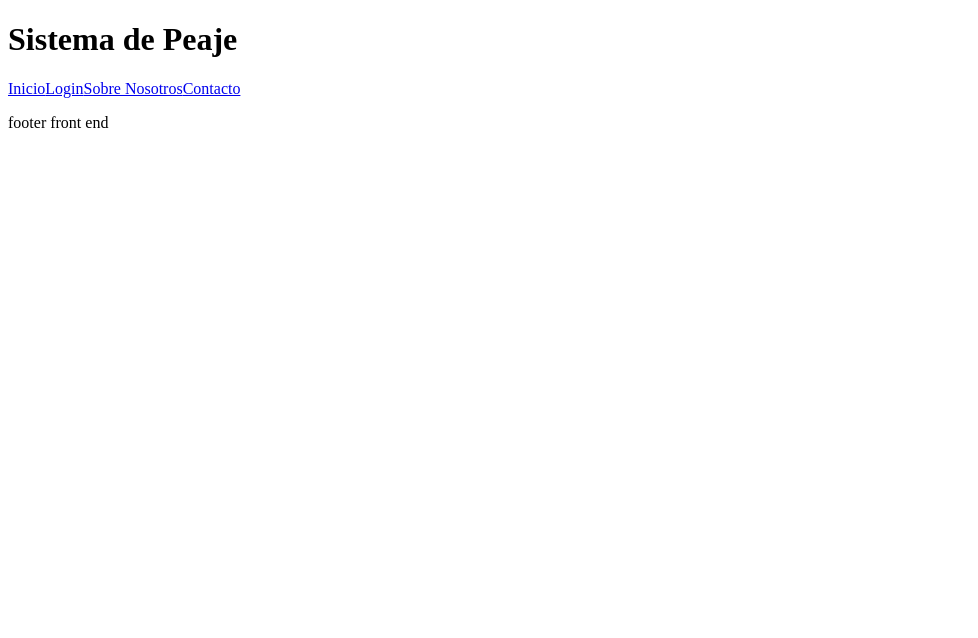
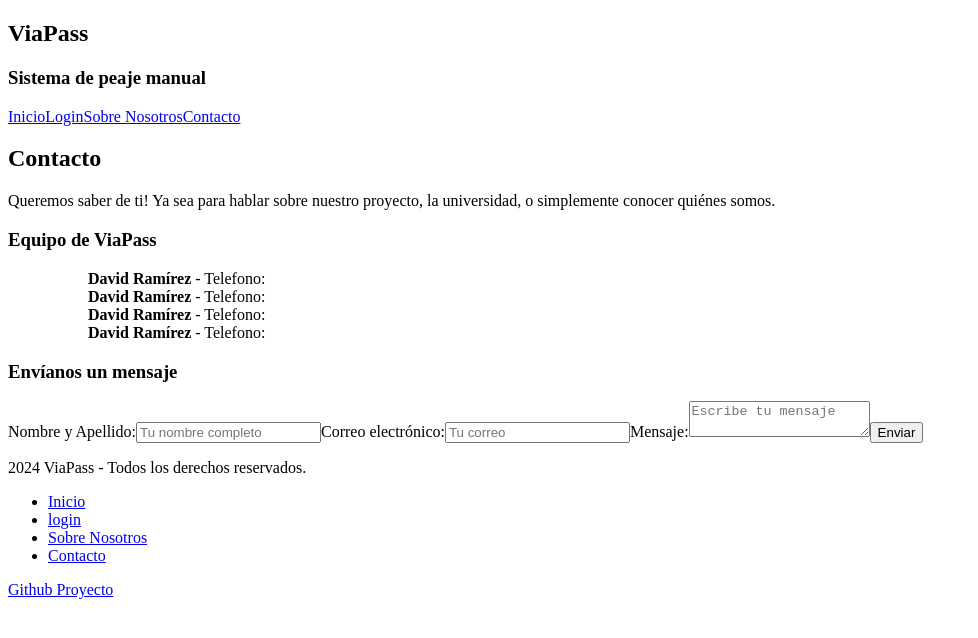
Before and after one commit to chavow5/dev-squad, a React (Vite) app in the folder React/: page /contacto in a window 1280 px wide. Shown: the top 638 px of the page, without its empty margins (0-978 px from the left). Built offline with nearby package versions, Linux system fonts and the light colour scheme.

Commit message:
react sin css

```diff
--- a/React/src/App.jsx
+++ b/React/src/App.jsx
@@ -4,6 +4,8 @@ import Header from './components/Header';
 import Footer from './components/Footer';
 import LoginPage from './pages/LoginPage';
 import HomePage from './pages/HomePage';
+import Contacto from './pages/Contacto';
+import Aboutus from './pages/Aboutus';
 
 const App = () => (
   <Router>
@@ -12,6 +14,9 @@ const App = () => (
       <Routes>
         <Route path="/" element={<HomePage />} />
         <Route path="/login" element={<LoginPage />} />
+        <Route path="/aboutus" element={<Aboutus />} />
+        <Route path="/contacto" element={<Contacto />} />
+
       </Routes>
     </main>
     <Footer />
--- a/React/src/components/Footer.jsx
+++ b/React/src/components/Footer.jsx
@@ -1,8 +1,25 @@
-import React from 'react';
+// import React from 'react'; //version +17  npm list react
 
 const Footer = () => (
-  <footer>
-    <p>footer front end</p>
+  <footer className="footer">
+    <div className="footer-content">
+      <p className="footer-text"> 2024 ViaPass - Todos los derechos reservados.</p>
+
+      {/* links de navegacion header */}
+      <nav className="footer-nav">
+        <ul className="footer-links">
+          <li><a href="/" className="footer-link">Inicio</a></li>
+          <li><a href="/login" className="footer-link">login</a></li>
+          <li><a href="/aboutus" className="footer-link">Sobre Nosotros</a></li>
+          <li><a href="/contacto" className="footer-link">Contacto</a></li>
+        </ul>
+      </nav>
+
+      {/* redes sociales */}
+      <div className="footer-social">
+        <a href="https://github.com/chavow5/dev-squad" target="_blank" rel="noopener noreferrer" className="footer-social-link">Github Proyecto</a>
+      </div>
+    </div>
   </footer>
 );
 
--- a/React/src/components/Header.jsx
+++ b/React/src/components/Header.jsx
@@ -3,7 +3,8 @@ import { Link } from 'react-router-dom';
 
 const Header = () => (
   <header>
-    <h1>Sistema de Peaje</h1>
+    <h2>ViaPass</h2>
+    <h3>Sistema de peaje manual</h3>
     <nav>
       <Link to="/">Inicio</Link>
       <Link to="/login">Login</Link>
--- a/React/src/pages/Aboutus.jsx
+++ b/React/src/pages/Aboutus.jsx
@@ -1,12 +1,32 @@
 // import React from 'react'; //version +17  npm list react
 
+
 const Aboutus = () => (
-  <div className='aboutus'>
-    <h2>Sobre Nosotros</h2>
-    <p>un poco de informacion sobre nosotros, la universidad y sobre quienes somos</p>
-    <p>nombre, hobbie fav imagen perfil, info de la uni</p>
-    {/* <img src="/img/tarifawpp.jpg" alt="tarifawpp" className="homepage-tarifawpp" />  */}
+  <div className="aboutus">
+    <h2 className="aboutus-title">Sobre Nosotros</h2>
 
+    <section className="aboutus-section">
+      <h3 className="aboutus-subtitle">Acerca de ViaPass</h3>
+      <p className="aboutus-description">
+        ViaPass es nuestro proyecto final para la materia de Laboratorio de Computación de la universidad.
+        Nos enfocamos en el desarrollo de un sistema de peaje innovador, en colaboración con un equipo de cuatro personas que hemos llamado Dev Squad
+      </p>
+    </section>
+
+    <section className="aboutus-section">
+      <h3 className="aboutus-subtitle">Nuestro Equipo</h3>
+      <p className="aboutus-description">
+        Nuestro equipo de desarrolladores transforma ideas en realidades digitales, abordando cada desafío con innovación y dedicación. Creemos en el poder de la tecnología para resolver problemas y mejorar la vida de las personas.
+      </p>
+      <h4 className="aboutus-team-title">Integrantes:</h4>
+      <ul className="aboutus-team-list">
+        <li className="aboutus-team-member">David Ramírez</li>
+        {/* Puedes agregar los nombres de los demás miembros aquí */}
+      </ul>
+    </section>
+
+    {/* Imagen comentada, descomenta si deseas utilizarla */}
+    {/* <img src="/img/tarifawpp.jpg" alt="Tarifa ViaPass" className="aboutus-image" /> */}
   </div>
 );
 
--- a/React/src/pages/Contacto.jsx
+++ b/React/src/pages/Contacto.jsx
@@ -1,16 +1,52 @@
 // import React from 'react'; //version +17  npm list react
 
-// conectar al app.js
+const Contacto = () => (
+  <div className="contacto">
+    <h2 className="contacto-title">Contacto</h2>
 
+    <section className="contacto-info">
+      <p className="contacto-description">
+        Queremos saber de ti! Ya sea para hablar sobre nuestro proyecto, la universidad, o simplemente conocer quiénes somos.
+      </p>
+    </section>
 
-const Aboutus = () => (
-  <div className='contacto'>
-    <h2>Contacto</h2>
-    <p>un poco de contacto sobre nosotros, la universidad y sobre quienes somos</p>
-    {/* <p>nombre, hobbie fav imagen perfil, info de la uni</p>
-    <img src="/img/tarifawpp.jpg" alt="tarifawpp" className="homepage-tarifawpp" />  */}
+    <section className="contacto-details">
+      <h3 className="contacto-subtitle">Equipo de ViaPass</h3>
+      <ul className="contacto-team-list">
+        <ul className="contacto-team-member">
+        <strong>David Ramírez</strong> - Telefono: <br />
+        <strong>David Ramírez</strong> - Telefono: <br />
+        <strong>David Ramírez</strong> - Telefono: <br />
+        <strong>David Ramírez</strong> - Telefono: <br />
+
+        </ul>
+      </ul>
+    </section>
+
+    {/* Formulario de contacto  - en caso de tener tiempo usar envio de email  */}
+    <section className="contacto-form-section">
+      <h3 className="contacto-subtitle">Envíanos un mensaje</h3>
+      <form className="contacto-form">
+        <label className="contacto-form-label">
+          Nombre y Apellido:
+          <input type="text" name="name" className="contacto-form-input" placeholder="Tu nombre completo" required />
+        </label>
+
+        <label className="contacto-form-label">
+          Correo electrónico:
+          <input type="email" name="email" className="contacto-form-input" placeholder="Tu correo" required />
+        </label>
+
+        <label className="contacto-form-label">
+          Mensaje:
+          <textarea name="message" className="contacto-form-textarea" placeholder="Escribe tu mensaje" required />
+        </label>
+
+        <button type="submit" className="contacto-form-button">Enviar</button>
+      </form>
+    </section>
 
   </div>
 );
 
-export default Aboutus;
+export default Contacto;
--- a/React/src/pages/LoginPage.jsx
+++ b/React/src/pages/LoginPage.jsx
@@ -1,11 +1,13 @@
 import { useState } from 'react';
 // import React from 'react'; //version +17  npm list react
 import axios from 'axios';
+import { useNavigate } from 'react-router-dom';
 
 const LoginPage = () => {
   const [username, setUsername] = useState('');
   const [password, setPassword] = useState('');
   const [error, setError] = useState(null);
+  const navigate = useNavigate();
 
   const handleLogin = async (e) => {
     e.preventDefault();
@@ -14,10 +16,14 @@ const LoginPage = () => {
       const token = response.data.token;
       localStorage.setItem('token', token); // Guardamos el token en localStorage
       setError(null);
-      alert('Login exitoso');
+      alert('Bienvenido ',{username},' al sistema de peaje');
     } catch {
       setError('Usuario o contraseña incorrecta');
     }
+  };
+
+  const handleRegisterClick = () => {
+    navigate('/register'); // Redirige a la página de registro
   };
 
   return (
@@ -25,10 +31,30 @@ const LoginPage = () => {
       <h2>Iniciar Sesión</h2>
       {error && <p style={{ color: 'red' }}>{error}</p>}
       <form onSubmit={handleLogin}>
-        <input type="text" placeholder="Username" value={username} onChange={(e) => setUsername(e.target.value)} />
-        <input type="password" placeholder="Password" value={password} onChange={(e) => setPassword(e.target.value)} />
+        <input
+          type="text"
+          placeholder="Username"
+          value={username}
+          onChange={(e) => setUsername(e.target.value)}
+        />
+        <input
+          type="password"
+          placeholder="Password"
+          value={password}
+          onChange={(e) => setPassword(e.target.value)}
+        />
         <button type="submit">Ingresar</button>
       </form>
+
+      <div style={{ marginTop: '20px' }}>
+        <p>¿No tienes una cuenta?</p>
+        <button
+          onClick={handleRegisterClick}
+          style={{ color: 'blue', textDecoration: 'underline', background: 'none', border: 'none', cursor: 'pointer' }}
+        >
+          Crear una cuenta
+        </button>
+      </div>
     </div>
   );
 };
```
Also changed, not shown: React/src/assets/react.svg (deleted), React/src/css/components/Footer.css (added), React/src/css/components/Header.css (added), React/src/css/pages/Aboutus.css (added), React/src/css/pages/Contacto.css (added), React/src/css/pages/HomePage.css (added), React/src/css/pages/LoginPage.css (added).
